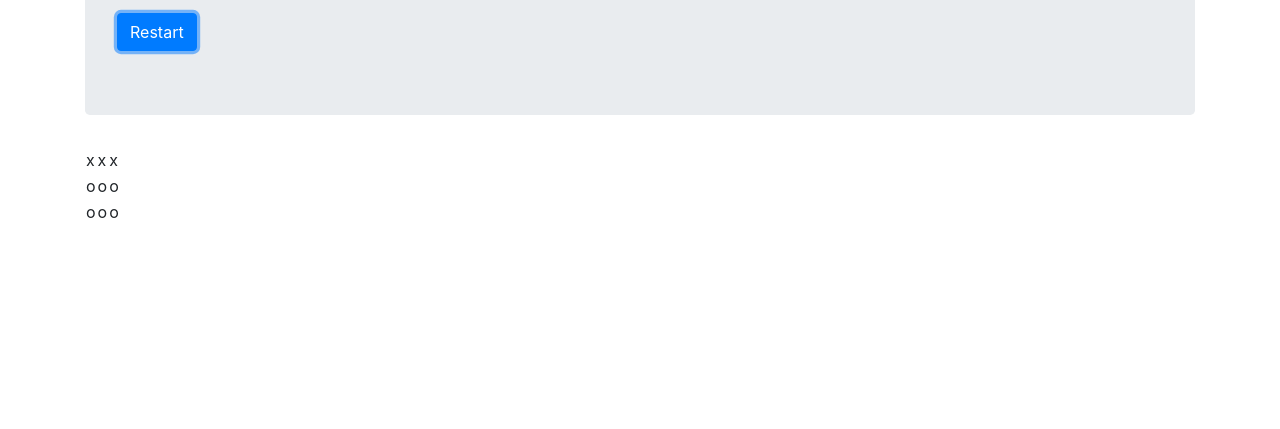
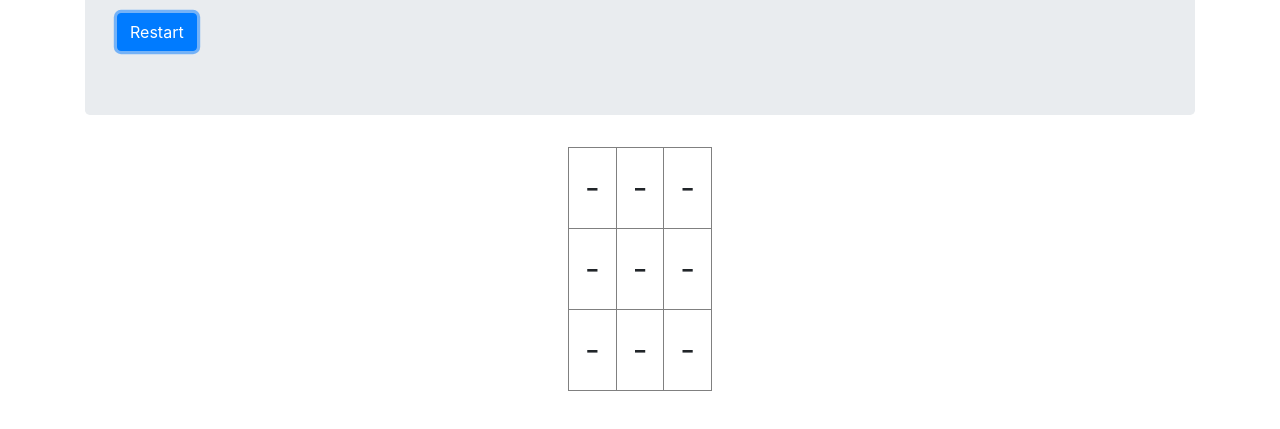
Before and after one commit to AbelMon/TicTacToe, a plain HTML site: page index.html in a window 1280 px wide. Both pictures are taken after a click on the button "Restart". Shown: the part 147-576 px from the top of the page. Drawn offline with nearby package versions, Linux system fonts and the light colour scheme.

Commit message:
Game finished

```diff
--- /dev/null
+++ b/app/script.js
@@ -0,0 +1,21 @@
+$("td").click(function() {
+	var td = $(this)
+
+	var tdContent = td.text()
+
+	if (tdContent === "X") {
+		td.text("O")
+		return
+	}
+
+	if (tdContent === "O") {
+		td.text("-")
+		return
+	}
+
+	td.text("X")
+})
+
+$("button").click(function() {
+	$("td").text("-")
+})
--- a/css/style.css
+++ b/css/style.css
@@ -0,0 +1,4 @@
+td {
+	font-size: 2em;
+	padding: 16px;
+}
--- a/index.html
+++ b/index.html
@@ -4,6 +4,7 @@
 	<meta name="viewport" content="width=device-width, initial-scale=1.0">
 	<title>Tic tac toe</title>
 	<link href="https://maxcdn.bootstrapcdn.com/bootstrap/4.0.0/css/bootstrap.min.css" rel="stylesheet" integrity="sha384-Gn5384xqQ1aoWXA+058RXPxPg6fy4IWvTNh0E263XmFcJlSAwiGgFAW/dAiS6JXm" crossorigin="anonymous">
+	<link rel="stylesheet" type="text/css" href="css/style.css">
 </head>
 <body>
 
@@ -14,23 +15,26 @@
 			<button class="btn btn-primary">Restart</button>
 		</div>
 
-		<table>
+		<table align="center" border="1">
 			<tr>
-				<td>x</td>
-				<td>x</td>
-				<td>x</td>
+				<td>-</td>
+				<td>-</td>
+				<td>-</td>
 			</tr>
 			<tr>
-				<td>o</td>
-				<td>o</td>
-				<td>o</td>
+				<td>-</td>
+				<td>-</td>
+				<td>-</td>
 			</tr>
 			<tr>
-				<td>o</td>
-				<td>o</td>
-				<td>o</td>
+				<td>-</td>
+				<td>-</td>
+				<td>-</td>
 			</tr>
 		</table>
 	</div>
+
+	<script type="text/javascript" src="https://cdnjs.cloudflare.com/ajax/libs/jquery/3.3.1/jquery.min.js"></script>
+	<script type="text/javascript" src="app/script.js"></script>
 </body>
 </html>
```
